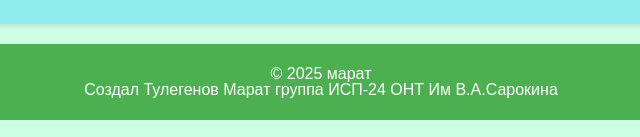
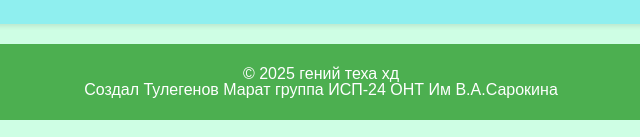
Before and after one commit to kazarim001/proekt, a plain HTML site: page 0)титульник/index.html in a window 1280 px wide. Shown: the part 3680-3817 px from the top of the page, 319-959 px from the left. Drawn offline with Linux system fonts and the light colour scheme.

Commit message:
кайф

```diff
--- a/0)титульник/index.html
+++ b/0)титульник/index.html
@@ -113,7 +113,7 @@
     </section>
 
     <footer>
-        <p>&copy; 2025 марат<br>
+        <p>&copy; 2025 гений теха хд<br>
             <br>
             Создал Тулегенов Марат группа ИСП-24 ОНТ Им В.А.Сарокина
         </p>
```
